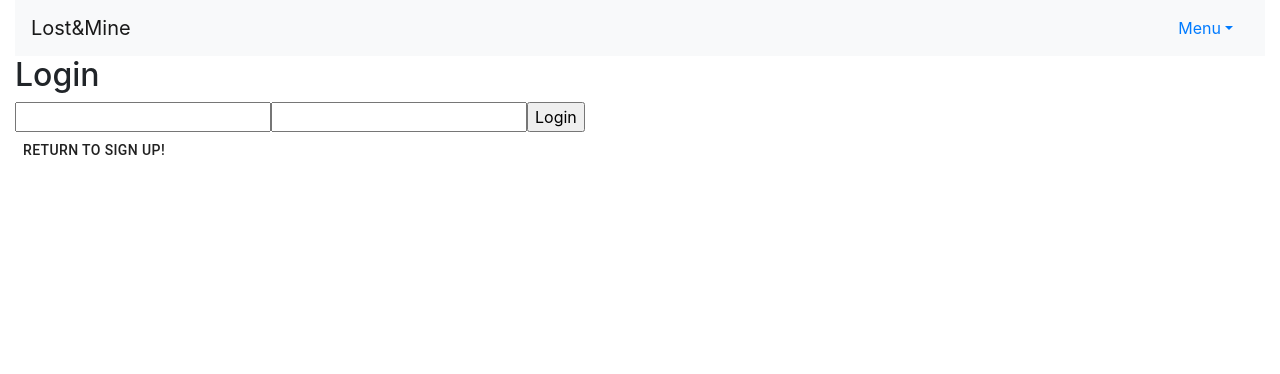
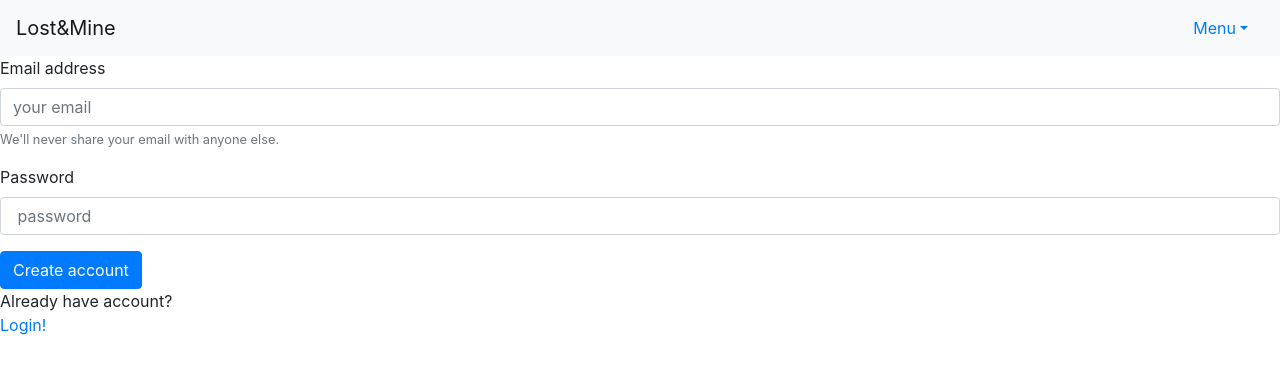
Before and after one commit to irensvm/lost-mine-fe, a React (Create React App) app: page /signup in a window 1280 px wide. Before the commit this address led to /login. Shown: the top 374 px of the page. Built offline with nearby package versions, Linux system fonts and the light colour scheme.

Commit message:
signup ok

```diff
--- a/src/App.js
+++ b/src/App.js
@@ -33,11 +33,12 @@ export default class App extends Component {
         <Switch>
           <Route exact path="/" render={() => <Home />} />
           <Route exact path="/books" render={() => <Books />} />
-          <AnonymousRoute path="/signup" render={(props) => <Signup  />} />
-          <Route path="/login" render={(props) => <Login {...props} callback={this.getTheUser} />} />
+          <Route exact path="/signup" render={(props) => <Signup  />} />
+          <Route exact path="/login" render={(props) => <Login {...props} callback={this.getTheUser} />} />
           <Route exact path="/logout" render={(props) => <Logout {...props} callback={this.getTheUser} />}
           />
-          <ProtectedRoute
+
+        <ProtectedRoute
             path="/profile"
             user={this.state.loggedInUser}
             component={Profile}
@@ -59,7 +60,6 @@ export default class App extends Component {
             component={EditProfile}
           />
 
-
         </Switch>
 
 
--- a/src/components/auth/Signup.js
+++ b/src/components/auth/Signup.js
@@ -70,7 +70,7 @@ class Signup extends Component {
                     <Link to={"/login"}>Login!</Link>
                 </div>
 
-                <Redirect to={'/profile'} />
+
             </div>
         )
     }
```
